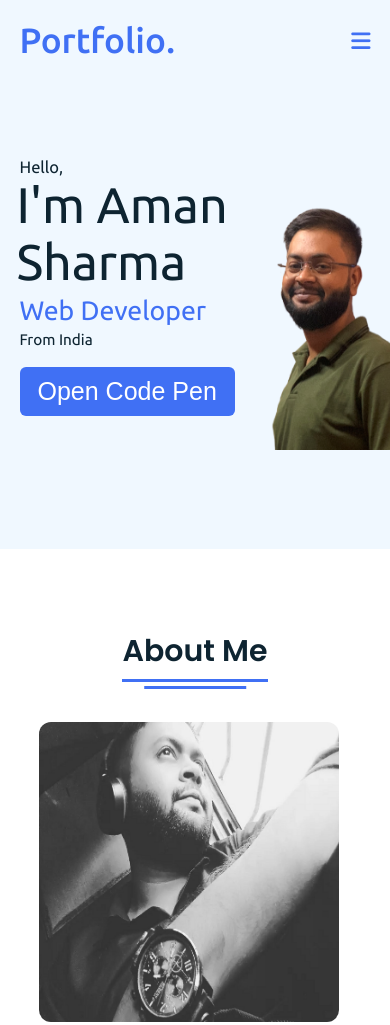
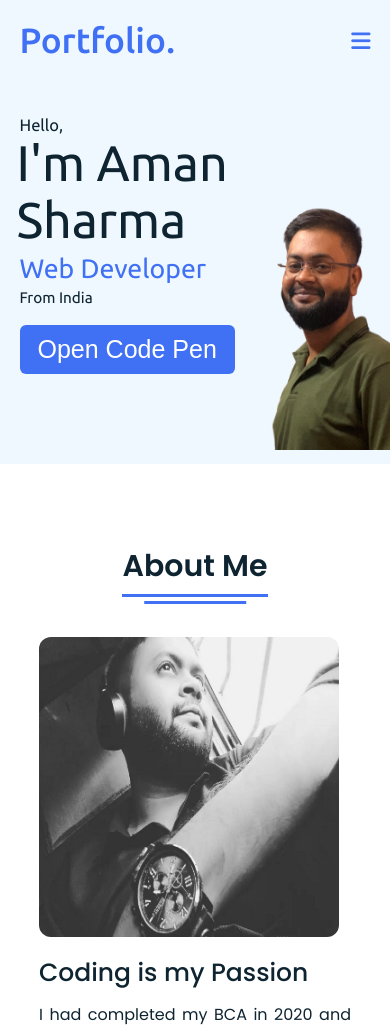
Before and after one commit to Aman-Sharma404/portofolio.github.io, a plain HTML site: page index.html in a window 390 px wide. Shown: the top 1025 px of the page. Drawn offline with Linux system fonts and the light colour scheme.

Commit message:
Update style.css

```diff
--- a/style.css
+++ b/style.css
@@ -471,6 +471,9 @@ footer .text span a:hover{
 }
 @media (max-width: 445px) {
 
+    .home {
+        height: 60vh;
+    }
     .about .left img {
         height: 330px;
         width: 330px;
@@ -487,9 +490,13 @@ footer .text span a:hover{
 }
 
 @media (max-width: 400px) {
+    .home {
+        height: 55vh;
+    }
     .about .left img {
         height: 300px;
         width: 300px;
+    }
 }
 
 /* Responsive Media Query mobile menu*/
```
